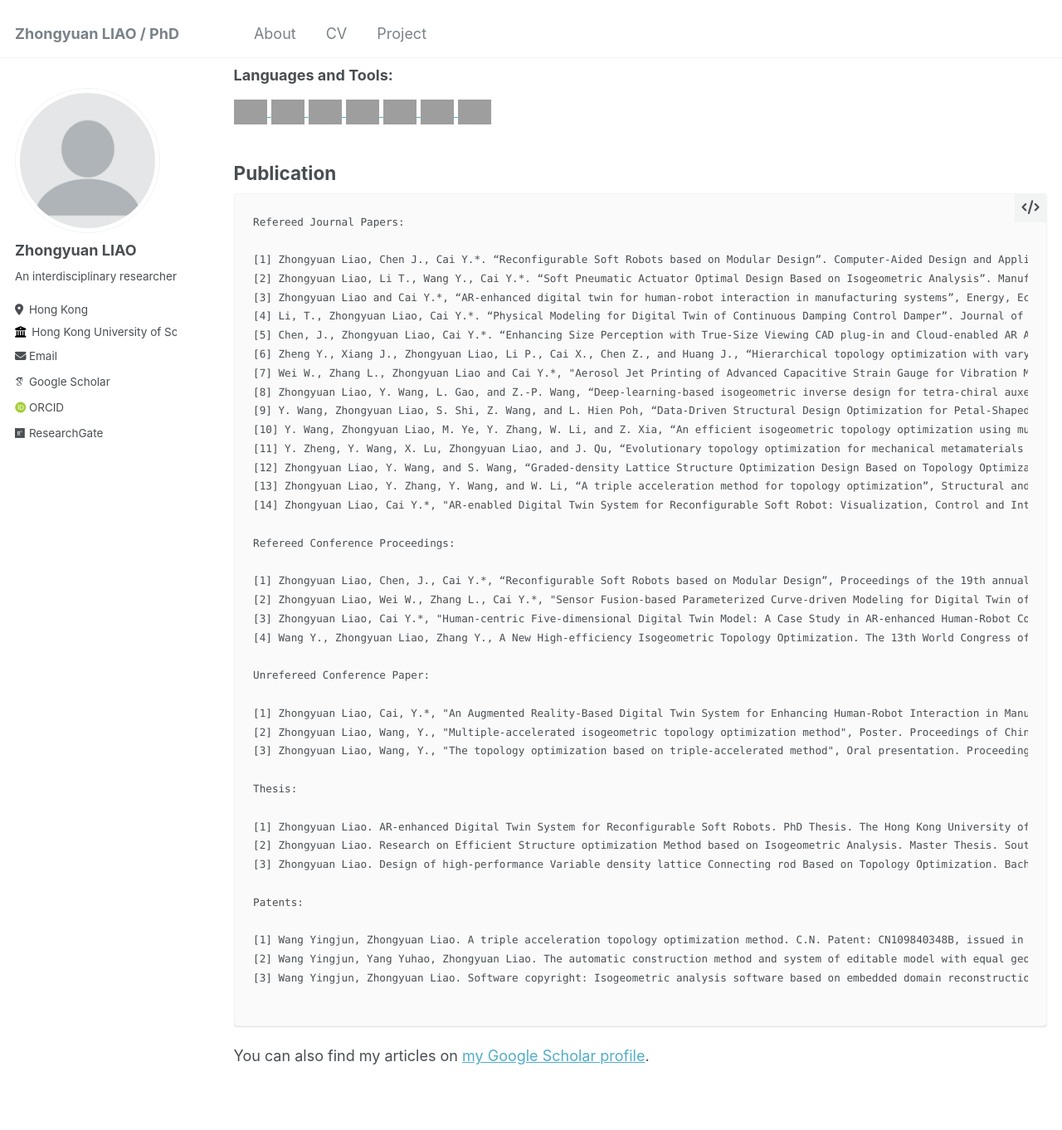
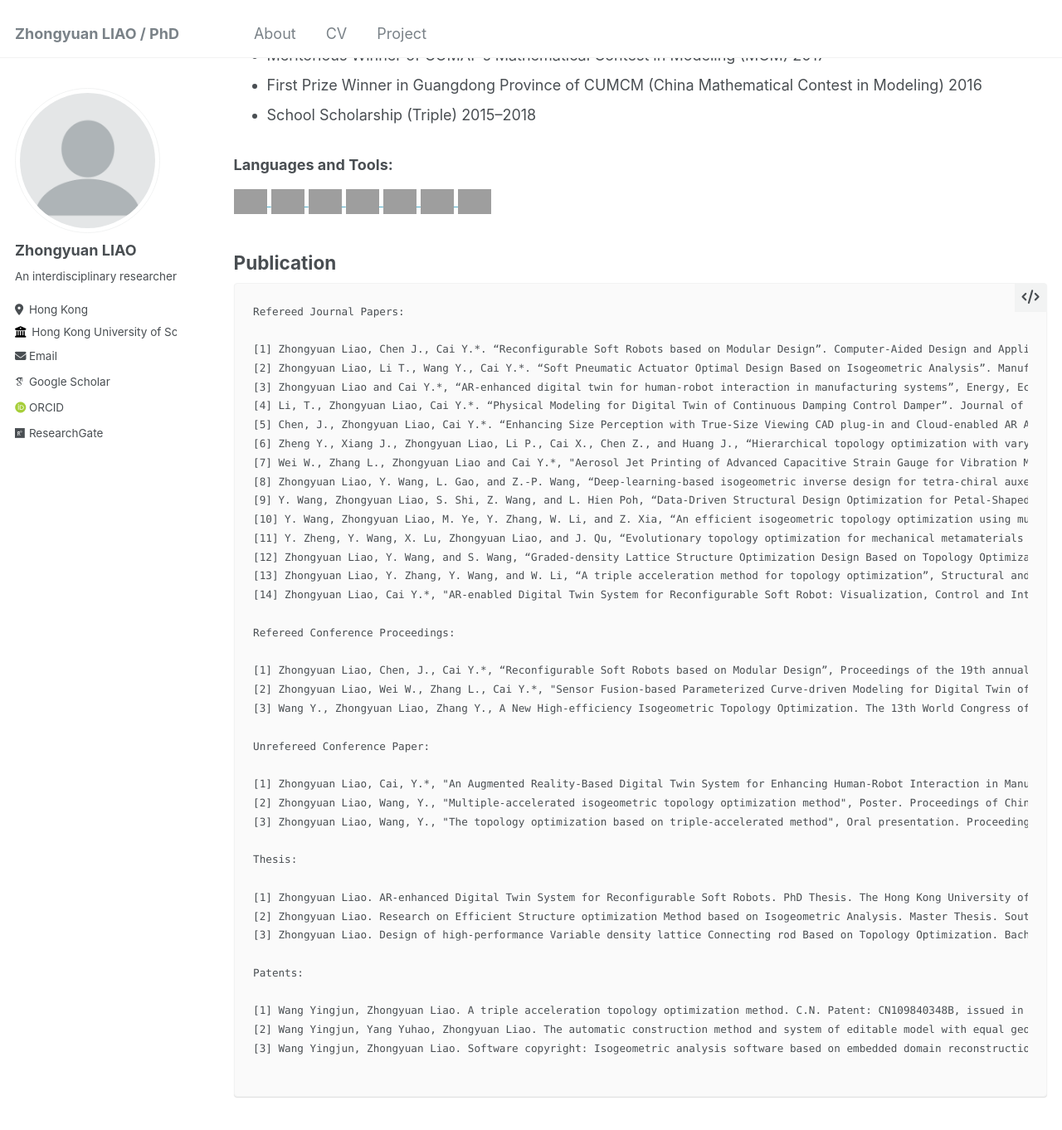
Before and after one commit to yuanzero/yuanzero.github.io, a Jekyll site: the page built from _pages/cv.md, in a window 1280 px wide and 1400 px high, scrolled down 1710 px. Shown: the top 1362 px of the window at 83% size. Built offline with Jekyll 4.4.1, drawn with Linux system fonts in a browser that asks for light colours; some web fonts are replaced; some of the changed text lies outside the part shown; grey boxes are pictures that could not be loaded.

Commit message:
Update cv.md

````diff
--- a/_pages/cv.md
+++ b/_pages/cv.md
@@ -62,7 +65,7 @@
 Refereed Journal Papers:
 
 [1] Zhongyuan Liao, Chen J., Cai Y.*. “Reconfigurable Soft Robots based on Modular Design”. Computer-Aided Design and Applications, 20(6), 1141-1153, 2023.
-[2] Zhongyuan Liao, Li T., Wang Y., Cai Y.*. “Soft Pneumatic Actuator Optimal Design Based on Isogeometric Analysis”. Manufacturing Letters, 35: 55-63, 2023.
+[2] Zhongyuan Liao, Li T., Wang Y., Cai Y.*. “Soft Pneumatic Actuator Optimal Design Based on Isogeometric Analysis”. Manufacturing Letters, 35: 55-63, 2023. Presented at the 51st SME North American Manufacturing Research Conference, New Brunswick, New Jersey, USA, June 12-16, 2023.
 [3] Zhongyuan Liao and Cai Y.*, “AR-enhanced digital twin for human-robot interaction in manufacturing systems”, Energy, Ecology and Environment, 2024.
 [4] Li, T., Zhongyuan Liao, Cai Y.*. “Physical Modeling for Digital Twin of Continuous Damping Control Damper”. Journal of Manufacturing Processes. vol. 99, pp. 96–104, 2023. Outstanding Paper Award of NAMRC51.
 [5] Chen, J., Zhongyuan Liao, Cai Y.*. “Enhancing Size Perception with True-Size Viewing CAD plug-in and Cloud-enabled AR APP”. Computer-Aided Design and Applications, 20(6), 1128-1140, 2023.
@@ -80,8 +83,7 @@
 
 [1] Zhongyuan Liao, Chen, J., Cai Y.*, “Reconfigurable Soft Robots based on Modular Design”, Proceedings of the 19th annual International CAD Conference, Beijing, China, July 11-13, pp. 324-328, 2022.
 [2] Zhongyuan Liao, Wei W., Zhang L., Cai Y.*, "Sensor Fusion-based Parameterized Curve-driven Modeling for Digital Twin of Reconfigurable Soft Robot". Proceedings of The 6th IEEE/IFToMM International Conference on Reconfigurable Mechanisms and Robots, Chicago, USA, June, 2024.
-[3] Zhongyuan Liao, Cai Y.*, "Human-centric Five-dimensional Digital Twin Model: A Case Study in AR-enhanced Human-Robot Collaboration". Proceedings of The 2024 Flexible Automation and Intelligent Manufacturing International Conference, Taiwan, China, June, 2024.
-[4] Wang Y., Zhongyuan Liao, Zhang Y., A New High-efficiency Isogeometric Topology Optimization. The 13th World Congress of Structural and Multidisciplinary Optimization, May 19-24, 2019, Beijing, China.
+[3] Wang Y., Zhongyuan Liao, Zhang Y., A New High-efficiency Isogeometric Topology Optimization. The 13th World Congress of Structural and Multidisciplinary Optimization, May 19-24, 2019, Beijing, China.
 
 Unrefereed Conference Paper:
 
@@ -102,7 +104,3 @@
 [3] Wang Yingjun, Zhongyuan Liao. Software copyright: Isogeometric analysis software based on embedded domain reconstruction model (V1.0); Registration Number: 2021SR0045889, issued.
 
 ```
-
-{% if site.author.googlescholar %}
-  <div class="wordwrap">You can also find my articles on <a href="{{site.author.googlescholar}}">my Google Scholar profile</a>.</div>
-{% endif %}
````
Also changed, not shown: other parts of _pages/cv.md (+3 -0 lines).
